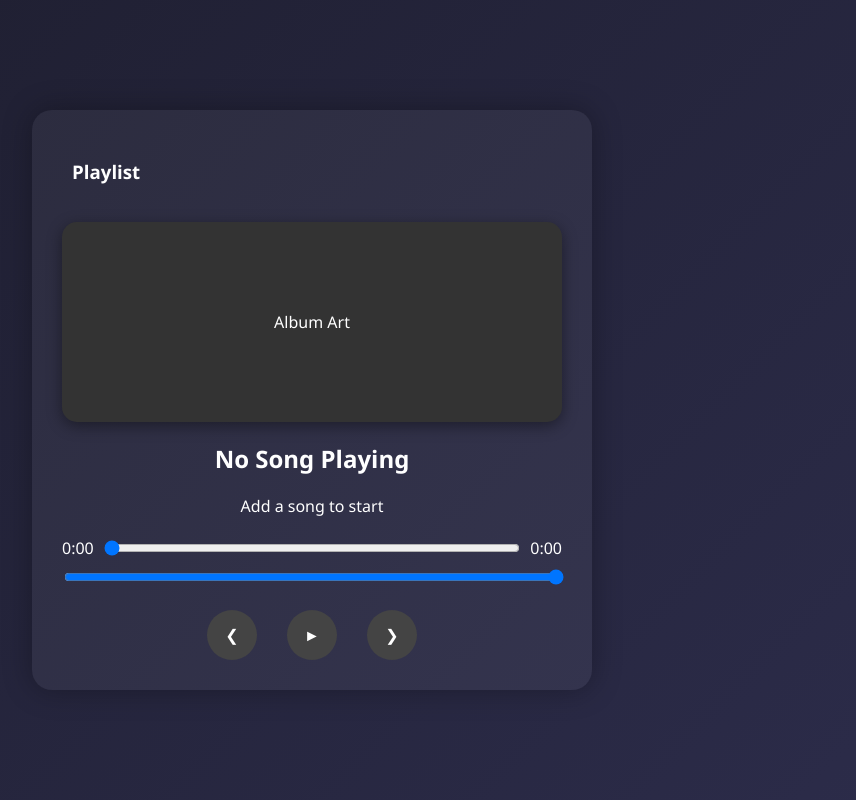
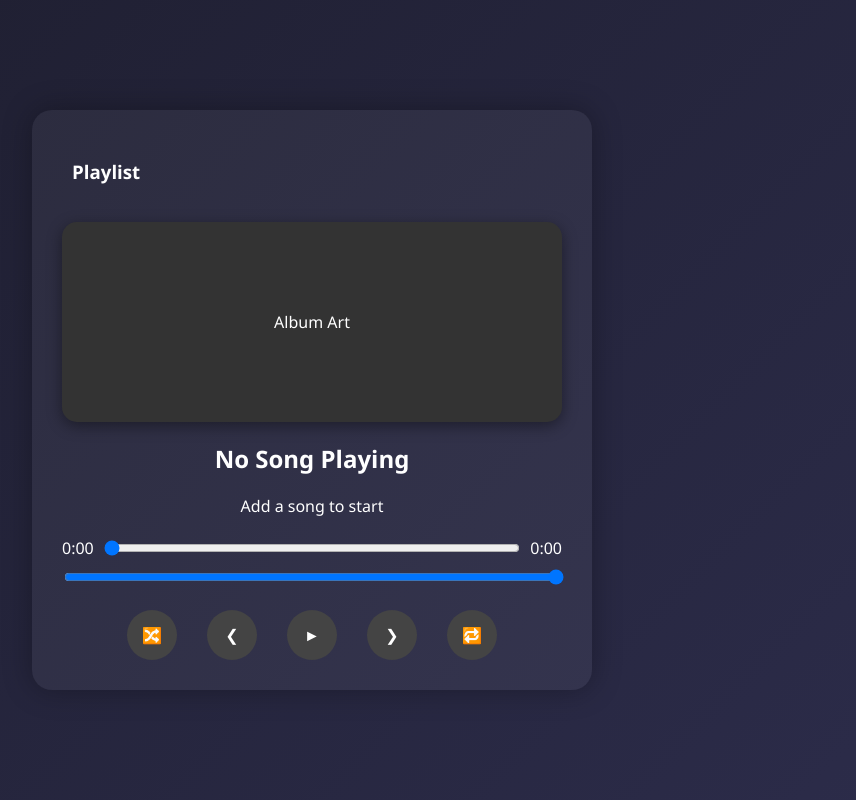
Before and after one commit to DaffTzy5912/ucmp, a plain HTML site: page index.html in a window 1280 px wide. Shown: the whole page, without its empty margins (328-1184 px from the left). Drawn offline with Linux system fonts and the light colour scheme.

Commit message:
Update index.html

```diff
--- a/index.html
+++ b/index.html
@@ -41,9 +41,15 @@
 
         <!-- Tombol Kontrol -->
         <div class="controls">
+            <div class="control-button" onclick="toggleShuffle()" title="Shuffle">
+                🔀
+            </div>
             <div class="control-button" onclick="prevSong()">&#10094;</div>
             <div class="control-button" onclick="togglePlay()" id="playPauseBtn">&#9658;</div>
             <div class="control-button" onclick="nextSong()">&#10095;</div>
+            <div class="control-button" onclick="toggleRepeat()" title="Repeat">
+                🔁
+            </div>
         </div>
 
     </div>
```
